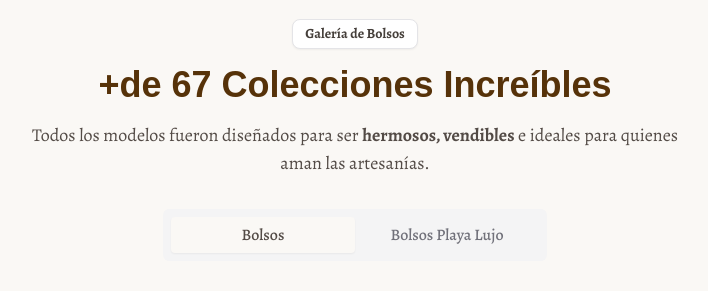
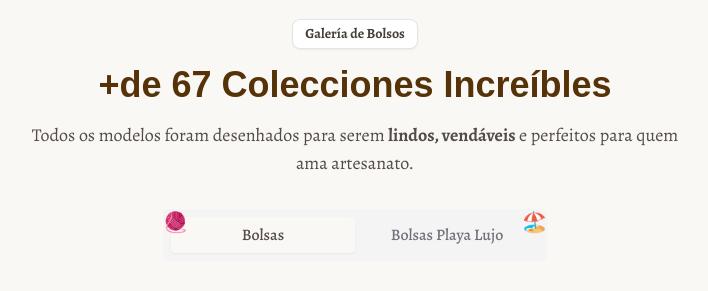
Before and after one commit to guitec2025/bolsasdesucesso, a Next.js app: page /es in a window 1280 px wide. Shown: the part 940-1231 px from the top of the page, without its empty margins (285-993 px from the left). Built offline with nearby package versions, Linux system fonts and the light colour scheme; grey boxes are pictures that could not be loaded; a web font is replaced by a local one.

Commit message:
Por favor coloque um emoji nos cantos superior esquerdo do botão esquerd

```diff
--- a/src/components/landing-es/gallery-es.tsx
+++ b/src/components/landing-es/gallery-es.tsx
@@ -157,13 +157,19 @@ export function GalleryES() {
           +de 67 Colecciones Increíbles
         </h2>
         <p className="mt-4 max-w-2xl mx-auto text-foreground text-lg">
-          Todos los modelos fueron diseñados para ser <b>hermosos, vendibles</b> e ideales para quienes aman las artesanías.
+          Todos os modelos foram desenhados para serem <b>lindos, vendáveis</b> e perfeitos para quem ama artesanato.
         </p>
 
         <Tabs defaultValue="bolsas" className="w-full max-w-sm mx-auto mt-8">
           <TabsList className="grid w-full grid-cols-2 h-auto p-2">
-            <TabsTrigger value="bolsas" className="text-base">Bolsos</TabsTrigger>
-            <TabsTrigger value="praia" className="text-base">Bolsos Playa Lujo</TabsTrigger>
+            <TabsTrigger value="bolsas" className="text-base relative overflow-visible">
+              <span className="absolute -top-2 -left-2 text-xl pointer-events-none">🧶</span>
+              Bolsas
+            </TabsTrigger>
+            <TabsTrigger value="praia" className="text-base relative overflow-visible">
+              Bolsas Playa Lujo
+              <span className="absolute -top-2 -right-2 text-xl pointer-events-none">🏖️</span>
+            </TabsTrigger>
           </TabsList>
           <TabsContent value="bolsas">
             {renderGalleryGrid('bolsas')}
--- a/src/components/landing/gallery.tsx
+++ b/src/components/landing/gallery.tsx
@@ -186,8 +186,14 @@ export function Gallery() {
           setVisibleCount(INITIAL_VISIBLE_COUNT);
         }}>
           <TabsList className="grid w-full grid-cols-2 h-auto p-2">
-            <TabsTrigger value="bolsas" className="text-base">Bolsas</TabsTrigger>
-            <TabsTrigger value="praia" className="text-base">Bolsas Praia Luxo</TabsTrigger>
+            <TabsTrigger value="bolsas" className="text-base relative overflow-visible">
+              <span className="absolute -top-2 -left-2 text-xl pointer-events-none">🧶</span>
+              Bolsas
+            </TabsTrigger>
+            <TabsTrigger value="praia" className="text-base relative overflow-visible">
+              Bolsas Praia Luxo
+              <span className="absolute -top-2 -right-2 text-xl pointer-events-none">🏖️</span>
+            </TabsTrigger>
           </TabsList>
           <TabsContent value="bolsas">
             {renderGalleryGrid()}
```
